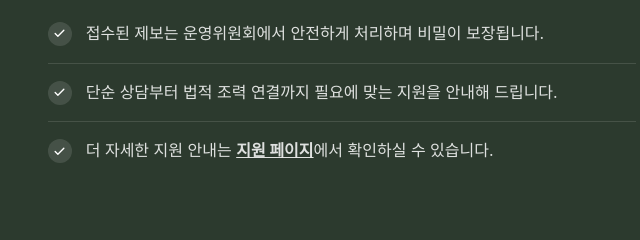
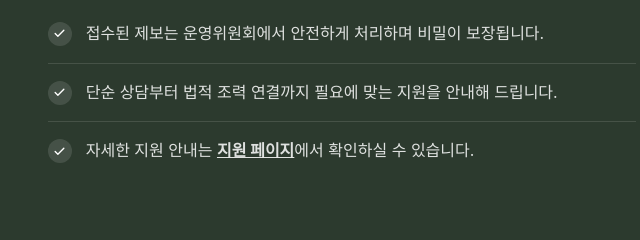
Before and after one commit to June21st-cmd/andend, a plain HTML site: page index.html in a window 1280 px wide. Shown: the part 2060-2300 px from the top of the page, 514-1154 px from the left. Drawn offline with Linux system fonts and the light colour scheme; a web font is replaced by a local one.

Commit message:
Fix text: remove '더' in index.html

```diff
--- a/index.html
+++ b/index.html
@@ -131,7 +131,7 @@
           </li>
           <li>
             <span class="clean-list-icon"><svg viewBox="0 0 24 24" fill="none" stroke="white" stroke-width="2.5" stroke-linecap="round" stroke-linejoin="round" style="width:13px;height:13px;"><polyline points="20 6 9 17 4 12"></polyline></svg></span>
-            <div>더 자세한 지원 안내는 <a href="support.html" style="color: rgba(255,255,255,0.85); font-weight: 700; text-decoration: underline;">지원 페이지</a>에서 확인하실 수 있습니다.</div>
+            <div>자세한 지원 안내는 <a href="support.html" style="color: rgba(255,255,255,0.85); font-weight: 700; text-decoration: underline;">지원 페이지</a>에서 확인하실 수 있습니다.</div>
           </li>
         </ul>
       </div>
```
Also changed, not shown: test_index.html (+1 -1 lines).
